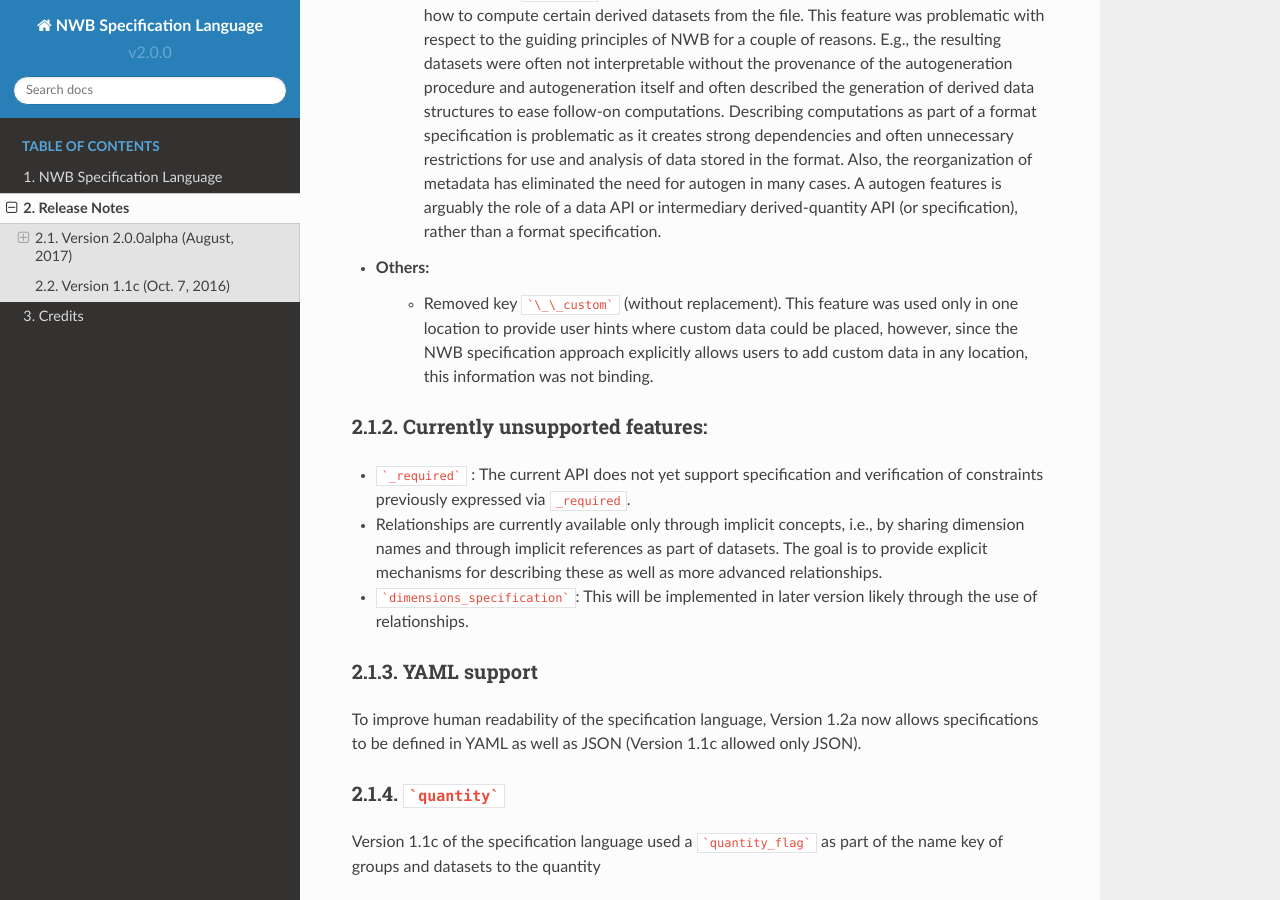
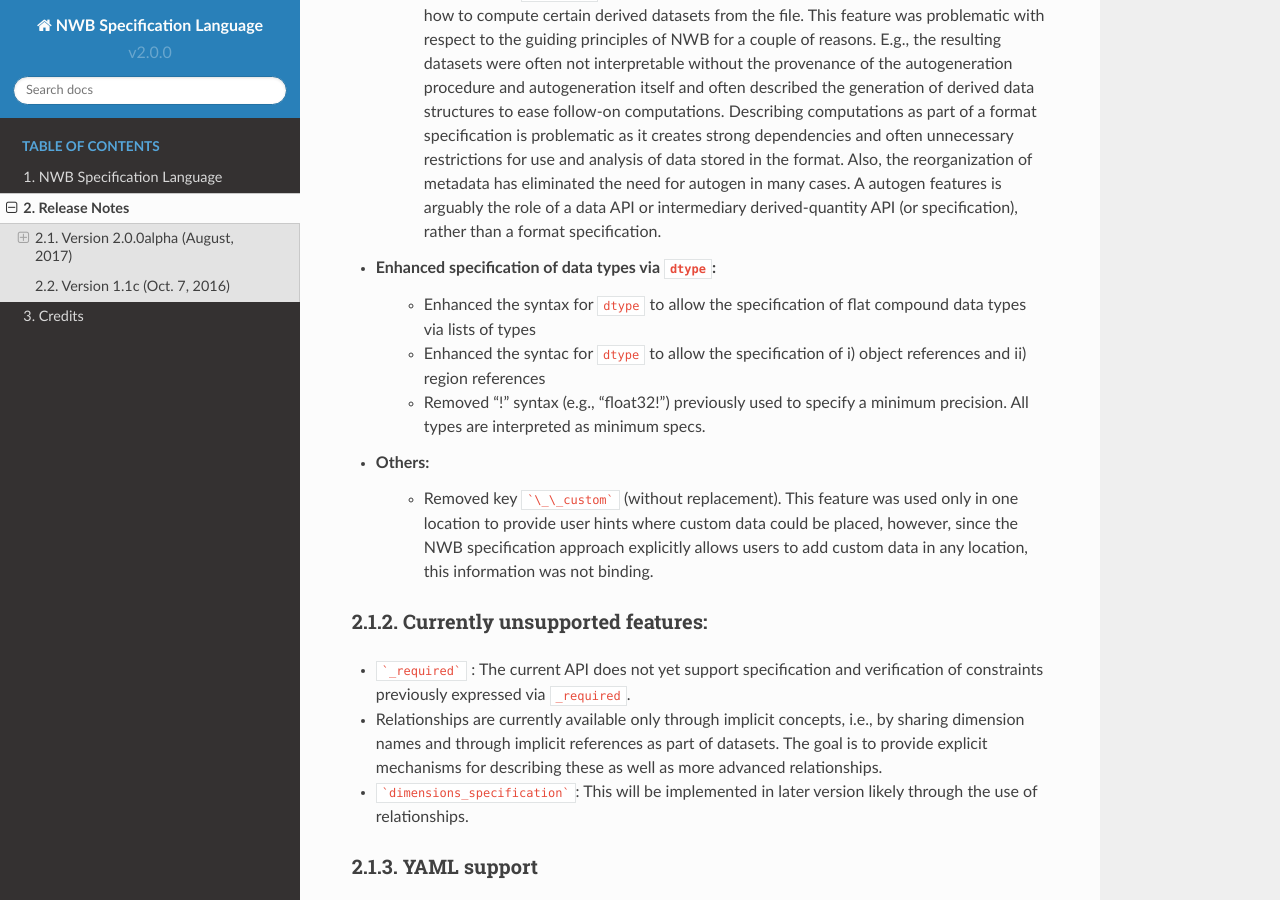
Before and after one commit to NeurodataWithoutBorders/nwb-schema, a Sphinx documentation site: the page built from docs/language/source/specification_language_release_notes.rst, in a window 1280 px wide and 900 px high, scrolled down 2809 px. Built offline with Sphinx 7.4.7 and the Read the Docs theme 2.0.0, drawn with Linux system fonts in a browser that asks for light colours.

Commit message:
Updated release notes of the specification language to include changes to the dtype syntax

````diff
--- a/docs/language/source/specification_language_release_notes.rst
+++ b/docs/language/source/specification_language_release_notes.rst
@@ -54,6 +54,10 @@ Summary
     * Documentation for source codes and the specification are auto-generated from source to ensure consistency between sources and the documentation
 * Avoid mixing of format specification and computations:
     * Removed key ```autogen``` (without replacement). The autogen key was used to describe how to compute certain derived datasets from the file. This feature was problematic with respect to the guiding principles of NWB for a couple of reasons. E.g., the resulting datasets were often not interpretable without the provenance of the autogeneration procedure and autogeneration itself and often described the generation of derived data structures to ease follow-on computations. Describing computations as part of a format specification is problematic as it creates strong dependencies and often unnecessary restrictions for use and analysis of data stored in the format. Also, the reorganization of metadata has eliminated the need for autogen in many cases. A autogen features is arguably the role of a data API or intermediary derived-quantity API (or specification), rather than a format specification.
+* Enhanced specification of data types via ``dtype``:
+    * Enhanced the syntax for ``dtype`` to allow the specification of flat compound data types via lists of types
+    * Enhanced the syntac for ``dtype`` to allow the specification of i) object references and ii) region references
+    * Removed "!" syntax (e.g., "float32!") previously used to specify a minimum precision. All types are interpreted as minimum specs.
 * Others:
     * Removed key ```\_\_custom``` (without replacement). This feature was used only in one location to provide user hints where custom data could be placed, however, since the NWB specification approach explicitly allows users to add custom data in any location, this information was not binding.
 
````
